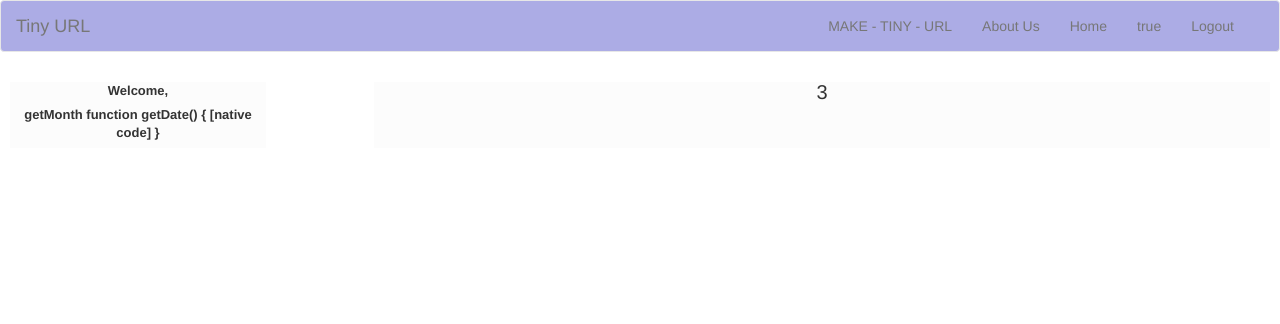
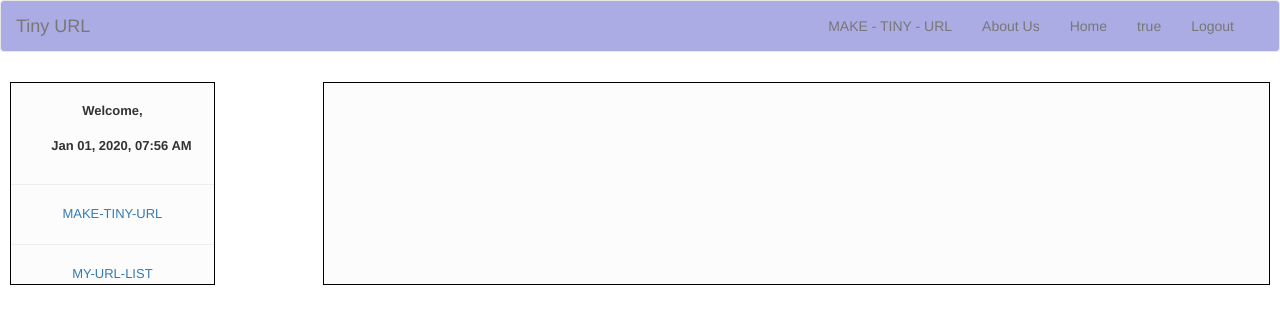
Before and after one commit to rohit2678/TinyURL, an Angular app in the folder TinyUrl/: page /home in a window 1280 px wide. Shown: the top 324 px of the page. Built offline with nearby package versions, Linux system fonts and the light colour scheme; sample sign-in values are in the browser's storage.

Commit message:
01/01/2020

```diff
--- a/TinyUrl/src/app/home/home.component.css
+++ b/TinyUrl/src/app/home/home.component.css
@@ -6,17 +6,25 @@
 
 .flex-container>div.one {
   background-color: rgba(245, 245, 245, 0.315);
-  width: 20%;
+  width: 16%;
   margin: 10px;
   text-align: center;
   font-size: 13px;
+  border-top: 1px solid black;
+  border-bottom: 1px solid black;
+  border-left: 1px solid black;
+  border-right: 1px solid black;
 }
 
 .flex-container>div.body {
   background-color: rgba(245, 245, 245, 0.315);
-  width: 70%;
+  width: 74%;
   margin: 10px;
   line-height: 100%;
   text-align: center;
-  font-size: 20px;
+  font-size: 10px;
+  border-top: 1px solid black;
+  border-bottom: 1px solid black;
+  border-left: 1px solid black;
+  border-right: 1px solid black;
 }
--- a/TinyUrl/src/app/home/home.component.html
+++ b/TinyUrl/src/app/home/home.component.html
@@ -1,7 +1,15 @@
 <div class="flex-container">
   <div class="one">
+    <br>
     <label>Welcome, {{this.userName}}</label>
-    <label>{{ this.dateTime }}</label>
+    <label><i style='font-size:24px' class='far'>&#xf017;</i>{{ this.dateTime }}</label>
+
+    <hr>
+    <a href="">MAKE-TINY-URL</a>
+    <hr>
+    <a href="">MY-URL-LIST</a>
   </div>
-  <div class="body">3</div>
+  <div class="body">
+
+  </div>
 </div>
--- a/TinyUrl/src/app/home/home.component.ts
+++ b/TinyUrl/src/app/home/home.component.ts
@@ -1,5 +1,6 @@
 import { Component, OnInit } from '@angular/core';
 import { LoginService } from '../login.service';
+import {formatDate} from '@angular/common';
 
 @Component({
   selector: 'app-home',
@@ -11,15 +12,17 @@ export class HomeComponent implements OnInit {
   constructor(private loginService: LoginService) { }
 
   userName: string;
-  dateTime: Date;
+  dateTime: any;
   ngOnInit() {
     this.userName = this.loginService.loggedUserName;
     this.userName = this.userName.substring(0, this.userName.indexOf('@'));
 
-    const today = new Date();
-    const date = today.getMonth.name + ' ' + today.getDate;
-    console.log(date);
-    this.dateTime = date;
+    // let dateFormat = require('dateformat');
+    // let now = new Date();
+    // dateFormat(now, "dddd, mmmm dS, yyyy, h:MM:ss TT");
+    this.dateTime = formatDate(new Date(), 'MMM dd, yyyy, hh:mm aa', 'en');
+    console.log(formatDate(new Date(), 'MMM dd, yyyy, hh:mm aa', 'en'));
+    //console.log(Date.now() | date: 'medium');
   }
 
 }
```
